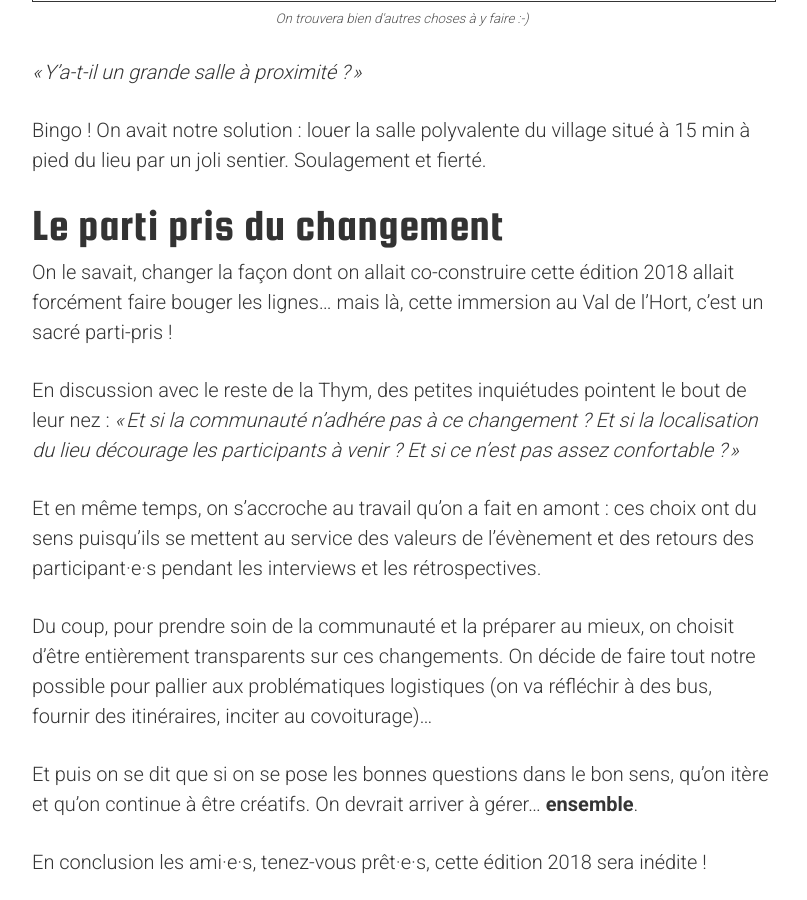
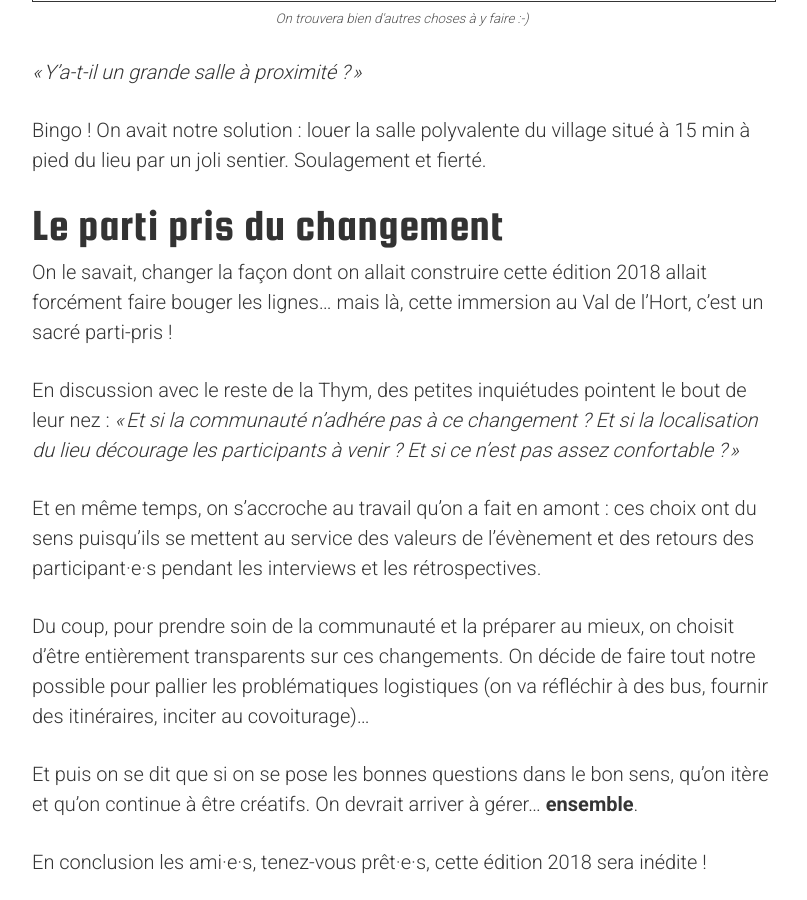
Before and after one commit to sudweb/blog, a Jekyll site: the page built from _posts/2017-10-11-un-lieu-plutot-qu-une-ville.md, in a window 1280 px wide and 900 px high, scrolled down 5728 px. Shown: the whole window, without its empty margins (238-1045 px from the left). Built offline with Jekyll 4.4.1, drawn with Linux system fonts in a browser that asks for light colours; comment, search, counter and statistics services are not loaded.

Commit message:
Corrections de français remontées par @KewlCat
Thanks!

```diff
--- a/_posts/2017-10-11-un-lieu-plutot-qu-une-ville.md
+++ b/_posts/2017-10-11-un-lieu-plutot-qu-une-ville.md
@@ -68,13 +68,13 @@ Bingo ! On avait notre solution : louer la salle polyvalente du village situé
 
 ## Le parti pris du changement
 
-On le savait, changer la façon dont on allait co-construire cette édition 2018 allait forcément faire bouger les lignes… mais là, cette immersion au Val de l'Hort, c'est un sacré parti-pris !
+On le savait, changer la façon dont on allait construire cette édition 2018 allait forcément faire bouger les lignes… mais là, cette immersion au Val de l'Hort, c'est un sacré parti-pris !
 
 En discussion avec le reste de la Thym, des petites inquiétudes pointent le bout de leur nez : *"Et si la communauté n'adhére pas à ce changement ? Et si la localisation du lieu décourage les participants à venir ? Et si ce n'est pas assez confortable ?"*
 
 Et en même temps, on s'accroche au travail qu'on a fait en amont : ces choix ont du sens puisqu'ils se mettent au service des valeurs de l'évènement et des retours des participant·e·s pendant les interviews et les rétrospectives.
 
-Du coup, pour prendre soin de la communauté et la préparer au mieux, on choisit d'être entièrement transparents sur ces changements. On décide de faire tout notre possible pour pallier aux problématiques logistiques (on va réfléchir à des bus, fournir des itinéraires, inciter au covoiturage)…
+Du coup, pour prendre soin de la communauté et la préparer au mieux, on choisit d'être entièrement transparents sur ces changements. On décide de faire tout notre possible pour pallier les problématiques logistiques (on va réfléchir à des bus, fournir des itinéraires, inciter au covoiturage)…
 
 Et puis on se dit que si on se pose les bonnes questions dans le bon sens, qu'on itère et qu'on continue à être créatifs. On devrait arriver à gérer… **ensemble**.
 
```
